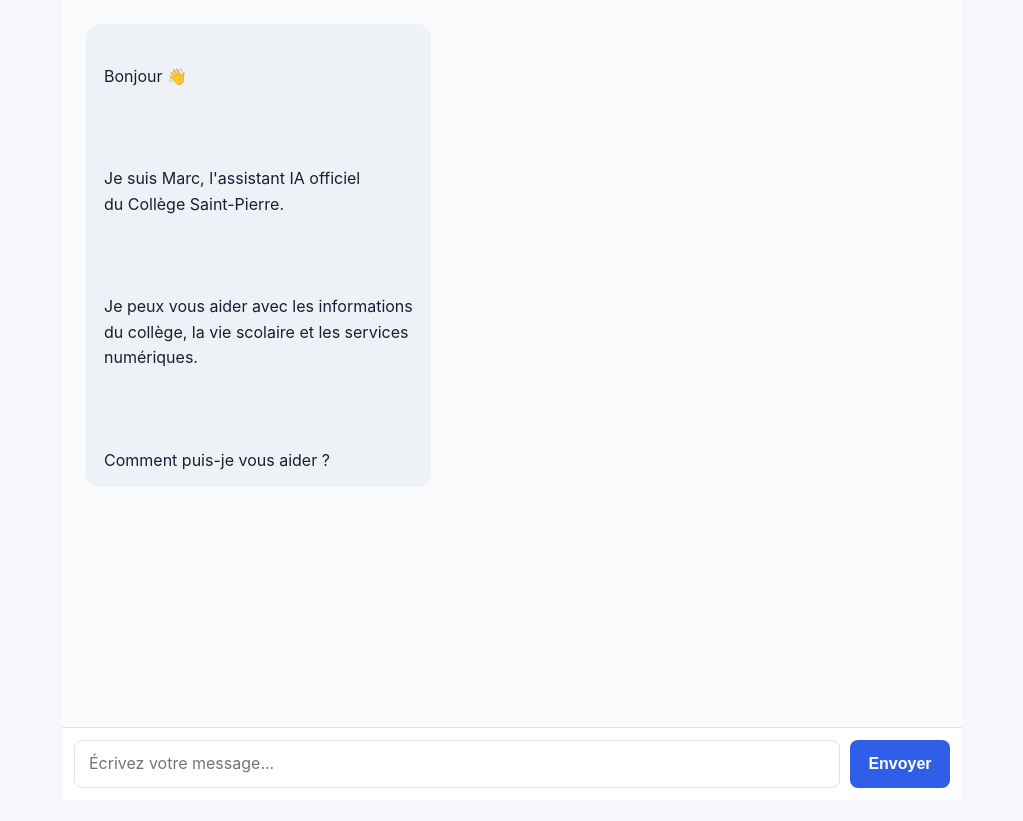
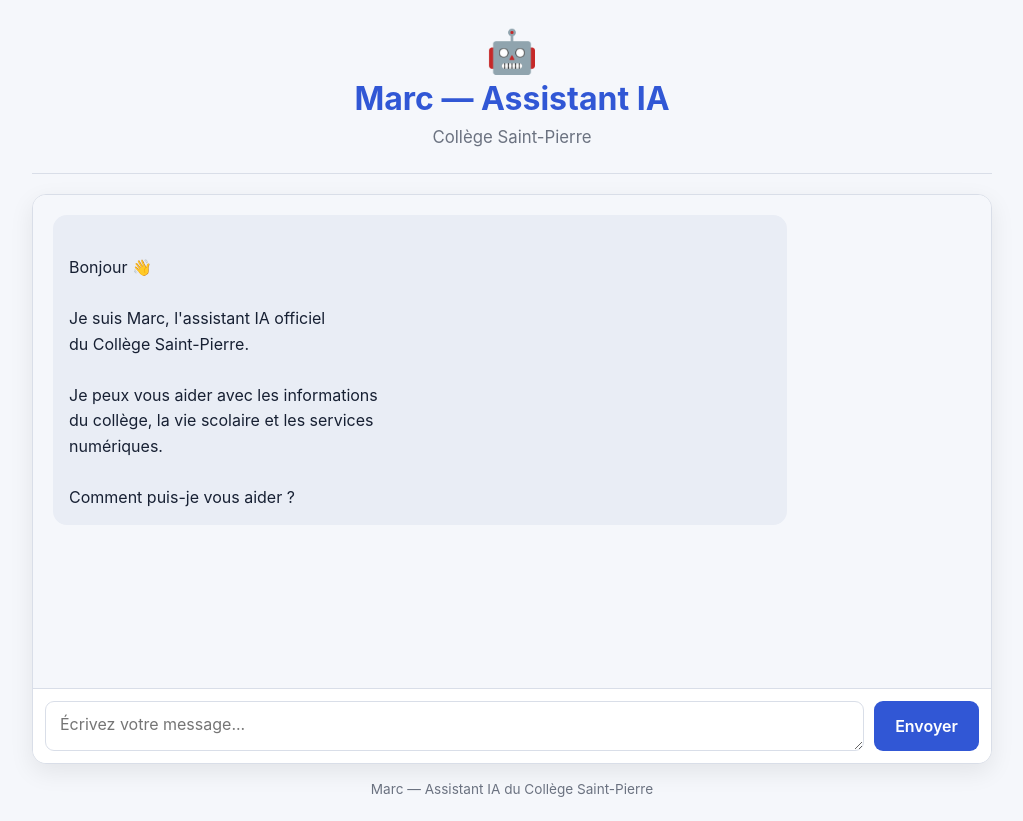
Before and after one commit to Jonathan646-max/assistant-ia-college-saint-pierre, a website: page public/index.html in a window 1280 px wide. Shown: the whole page, without its empty margins (128-1151 px from the left). Before the commit the page ends 800 px from the top, so only its background shows below. Drawn offline with Linux system fonts and the light colour scheme.

Commit message:
Update index.html

```diff
--- a/public/index.html
+++ b/public/index.html
@@ -12,21 +12,32 @@
     <title>Marc — Assistant IA | Collège Saint-Pierre</title>
 
     <style>
+
+        /* =========================================
+           VARIABLES
+        ========================================= */
+
         :root {
-            --primary-color: #315ee8;
-            --primary-hover: #244bc0;
+            --primary-color: #3157d5;
+            --primary-hover: #2548bd;
 
             --text-color: #172033;
-            --text-light: #687386;
+            --text-light: #6b7280;
 
-            --border-color: #dce1ea;
+            --border-color: #d9dee8;
 
-            --page-bg: #f5f7fb;
-            --chat-bg: #ffffff;
+            --light-bg: #f5f7fb;
 
-            --assistant-bg: #eef1f6;
-            --user-bg: #315ee8;
+            --user-msg-bg: #3157d5;
+            --assistant-msg-bg: #e9edf5;
+
+            --white: #ffffff;
         }
+
+
+        /* =========================================
+           RESET
+        ========================================= */
 
         * {
             box-sizing: border-box;
@@ -34,11 +45,10 @@
             padding: 0;
         }
 
-        html,
-        body {
-            width: 100%;
-            min-height: 100%;
-        }
+
+        /* =========================================
+           PAGE
+        ========================================= */
 
         body {
             font-family:
@@ -51,111 +61,222 @@
                 Cantarell,
                 sans-serif;
 
-            background: var(--page-bg);
+            line-height: 1.6;
+
             color: var(--text-color);
 
-            line-height: 1.6;
-        }
+            background: #f5f7fb;
 
-        /* =========================
-           CONTENEUR DU CHAT
-           ========================= */
-
-        .chat-container {
-            width: 100%;
-            max-width: 900px;
-
-            height: 100vh;
-            min-height: 450px;
+            max-width: 1000px;
 
             margin: 0 auto;
 
+            padding: 20px;
+        }
+
+
+        /* =========================================
+           EN-TÊTE MARC
+        ========================================= */
+
+        .sp-chat-header {
+            text-align: center;
+
+            padding: 10px 10px 22px;
+
+            margin-bottom: 20px;
+
+            border-bottom: 1px solid var(--border-color);
+
+            background: transparent;
+        }
+
+
+        .sp-chat-logo {
+            font-size: 42px;
+
+            line-height: 1;
+
+            margin-bottom: 8px;
+        }
+
+
+        .sp-chat-header h1 {
+            margin: 0;
+
+            font-size: 2rem;
+
+            line-height: 1.2;
+
+            color: var(--primary-color);
+
+            font-weight: 700;
+        }
+
+
+        .sp-chat-header p {
+            margin-top: 6px;
+
+            font-size: 1.05rem;
+
+            color: var(--text-light);
+        }
+
+
+        /* =========================================
+           CONTENEUR DU CHAT
+        ========================================= */
+
+        .chat-container {
             display: flex;
+
             flex-direction: column;
 
-            background: var(--chat-bg);
+            height: calc(100vh - 230px);
+
+            min-height: 450px;
+
+            background: var(--white);
+
+            border: 1px solid var(--border-color);
+
+            border-radius: 14px;
 
             overflow: hidden;
+
+            box-shadow:
+                0 8px 25px rgba(0, 0, 0, 0.08);
         }
 
-        /* =========================
-           MESSAGES
-           ========================= */
+
+        /* =========================================
+           ZONE DES MESSAGES
+        ========================================= */
 
         .chat-messages {
             flex: 1;
 
+            min-height: 0;
+
             overflow-y: auto;
 
-            padding: 24px;
+            padding: 20px;
 
-            background: #fafbfc;
+            background: var(--light-bg);
+
+            scroll-behavior: smooth;
+
+            scrollbar-width: auto;
+
+            scrollbar-color:
+                #9aa4b2
+                #e9edf5;
         }
 
+
+        /* Barre de défilement Chrome / Edge / Firefox */
+
+        .chat-messages::-webkit-scrollbar {
+            width: 12px;
+        }
+
+
+        .chat-messages::-webkit-scrollbar-track {
+            background: #e9edf5;
+        }
+
+
+        .chat-messages::-webkit-scrollbar-thumb {
+            background: #9aa4b2;
+
+            border-radius: 10px;
+
+            border: 3px solid #e9edf5;
+        }
+
+
+        .chat-messages::-webkit-scrollbar-thumb:hover {
+            background: #737f90;
+        }
+
+
+        /* =========================================
+           MESSAGES
+        ========================================= */
+
         .message {
-            width: fit-content;
-            max-width: 80%;
+            margin-bottom: 15px;
 
-            margin-bottom: 16px;
-
-            padding: 14px 18px;
+            padding: 14px 16px;
 
             border-radius: 14px;
+
+            max-width: 80%;
 
             overflow-wrap: anywhere;
         }
 
+
         .message p {
+            white-space: pre-line;
+
             margin: 0;
-
-            white-space: pre-line;
 
             overflow-wrap: anywhere;
         }
 
+
         /* Message de Marc */
 
         .assistant-message {
-            background: var(--assistant-bg);
+            background: var(--assistant-msg-bg);
 
             color: var(--text-color);
+
+            align-self: flex-start;
 
             margin-right: auto;
         }
 
-        /* Message de l'utilisateur */
+
+        /* Message utilisateur */
 
         .user-message {
-            background: var(--user-bg);
+            background: var(--user-msg-bg);
 
             color: white;
+
+            align-self: flex-end;
 
             margin-left: auto;
         }
 
-        /* =========================
-           INDICATEUR
-           ========================= */
+
+        /* =========================================
+           INDICATEUR DE RÉPONSE
+        ========================================= */
 
         .typing-indicator {
             display: none;
 
             padding: 10px 20px;
 
+            font-style: italic;
+
             color: var(--text-light);
 
-            font-style: italic;
+            background: var(--light-bg);
+        }
 
-            background: white;
-        }
 
         .typing-indicator.visible {
             display: block;
         }
 
-        /* =========================
+
+        /* =========================================
            ZONE DE SAISIE
-           ========================= */
+        ========================================= */
 
         .message-input {
             display: flex;
@@ -164,22 +285,24 @@
 
             padding: 12px;
 
+            border-top: 1px solid var(--border-color);
+
             background: white;
+        }
 
-            border-top: 1px solid var(--border-color);
-        }
 
         #user-input {
             flex: 1;
 
-            min-height: 48px;
+            min-height: 50px;
+
             max-height: 140px;
 
             padding: 12px 14px;
 
             border: 1px solid var(--border-color);
 
-            border-radius: 8px;
+            border-radius: 9px;
 
             font-family: inherit;
 
@@ -187,32 +310,34 @@
 
             color: var(--text-color);
 
-            background: white;
-
-            resize: none;
+            resize: vertical;
 
             outline: none;
         }
+
 
         #user-input:focus {
             border-color: var(--primary-color);
 
             box-shadow:
-                0 0 0 2px rgba(49, 94, 232, 0.12);
+                0 0 0 2px rgba(49, 87, 213, 0.12);
         }
 
+
         #send-button {
-            min-width: 100px;
+            min-width: 105px;
 
-            padding: 0 18px;
-
-            border: none;
-
-            border-radius: 8px;
+            padding: 0 20px;
 
             background: var(--primary-color);
 
             color: white;
+
+            border: none;
+
+            border-radius: 9px;
+
+            font-family: inherit;
 
             font-size: 16px;
 
@@ -221,95 +346,178 @@
             cursor: pointer;
 
             transition:
-                background 0.2s ease,
-                opacity 0.2s ease;
+                background 0.2s,
+                transform 0.1s;
         }
+
 
         #send-button:hover {
             background: var(--primary-hover);
         }
 
+
+        #send-button:active {
+            transform: scale(0.98);
+        }
+
+
         #send-button:disabled {
-            opacity: 0.6;
+            background: #9ca3af;
 
             cursor: not-allowed;
         }
 
-        /* =========================
-           MOBILE
-           ========================= */
 
-        @media (max-width: 700px) {
+        /* =========================================
+           PIED DE PAGE
+        ========================================= */
+
+        footer {
+            margin-top: 15px;
+
+            text-align: center;
+
+            font-size: 0.85rem;
+
+            color: var(--text-light);
+        }
+
+
+        /* =========================================
+           TÉLÉPHONE
+        ========================================= */
+
+        @media (max-width: 600px) {
+
+            body {
+                padding: 10px;
+            }
+
+
+            .sp-chat-header {
+                padding-top: 5px;
+
+                margin-bottom: 12px;
+            }
+
+
+            .sp-chat-logo {
+                font-size: 34px;
+            }
+
+
+            .sp-chat-header h1 {
+                font-size: 1.45rem;
+            }
+
+
+            .sp-chat-header p {
+                font-size: 0.95rem;
+            }
+
 
             .chat-container {
-                height: 100vh;
+                height: calc(100vh - 170px);
+
                 min-height: 400px;
+
+                border-radius: 10px;
             }
 
+
             .chat-messages {
-                padding: 14px;
+                padding: 12px;
             }
 
+
             .message {
-                max-width: 92%;
+                max-width: 90%;
 
                 padding: 12px 14px;
+            }
 
-                font-size: 15px;
-            }
 
             .message-input {
                 padding: 8px;
 
-                gap: 7px;
+                gap: 8px;
             }
 
+
             #user-input {
-                min-height: 46px;
+                min-width: 0;
 
-                font-size: 15px;
+                min-height: 48px;
+
+                font-size: 16px;
             }
 
+
             #send-button {
-                min-width: 80px;
+                min-width: 85px;
 
                 padding: 0 12px;
+            }
 
-                font-size: 15px;
+
+            footer {
+                display: none;
             }
         }
+
     </style>
 </head>
 
 
 <body>
 
-    <!-- =========================
+
+    <!-- =========================================
+         EN-TÊTE DE MARC
+    ========================================== -->
+
+    <header class="sp-chat-header">
+
+        <div class="sp-chat-logo">
+            🤖
+        </div>
+
+        <h1>
+            Marc — Assistant IA
+        </h1>
+
+        <p>
+            Collège Saint-Pierre
+        </p>
+
+    </header>
+
+
+    <!-- =========================================
          CHAT
-         ========================= -->
+    ========================================== -->
 
-    <main class="chat-container">
+    <div class="chat-container">
 
-        <!-- Messages -->
+
+        <!-- MESSAGES -->
 
         <div
             id="chat-messages"
             class="chat-messages"
         >
 
-            <!-- Message d'accueil -->
-
             <div class="message assistant-message">
 
                 <p>
-                    Bonjour 👋<br><br>
+                    Bonjour 👋
 
                     Je suis Marc, l'assistant IA officiel
-                    du Collège Saint-Pierre.<br><br>
+                    du Collège Saint-Pierre.
 
                     Je peux vous aider avec les informations
                     du collège, la vie scolaire et les services
-                    numériques.<br><br>
+                    numériques.
 
                     Comment puis-je vous aider ?
                 </p>
@@ -319,17 +527,17 @@
         </div>
 
 
-        <!-- Marc réfléchit -->
+        <!-- INDICATEUR -->
 
         <div
             class="typing-indicator"
             id="typing-indicator"
         >
-            Marc réfléchit...
+            Marc prépare une réponse...
         </div>
 
 
-        <!-- Zone de saisie -->
+        <!-- ZONE DE SAISIE -->
 
         <div class="message-input">
 
@@ -340,6 +548,7 @@
                 autocomplete="off"
             ></textarea>
 
+
             <button
                 id="send-button"
                 type="button"
@@ -349,12 +558,29 @@
 
         </div>
 
-    </main>
+
+    </div>
 
 
-    <!-- Script du chat -->
+    <!-- =========================================
+         PIED DE PAGE
+    ========================================== -->
+
+    <footer>
+
+        <p>
+            Marc — Assistant IA du Collège Saint-Pierre
+        </p>
+
+    </footer>
+
+
+    <!-- =========================================
+         SCRIPT DU CHAT
+    ========================================== -->
 
     <script src="chat.js"></script>
+
 
 </body>
 
```
